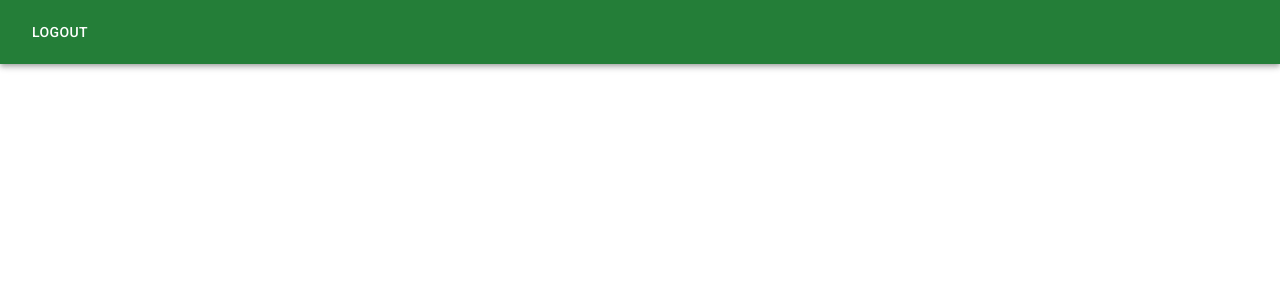
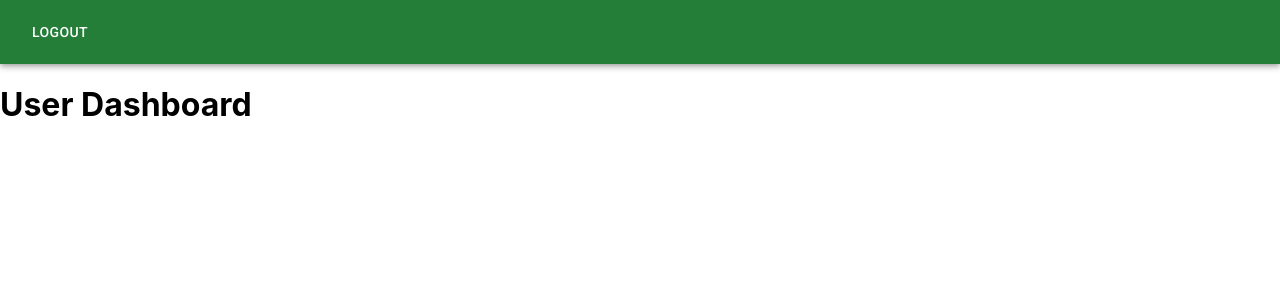
Before and after one commit to teanirudh/secure-storage, a React (Create React App) app in the folder frontend/: page /user/dashboard in a window 1280 px wide. Before the commit this address had no page. Shown: the top 300 px of the page. Built offline with nearby package versions, Linux system fonts and the light colour scheme; sample sign-in values are in the browser's storage.

Commit message:
Add user dashboard

```diff
--- a/frontend/src/App.js
+++ b/frontend/src/App.js
@@ -8,6 +8,7 @@ import Login from "./screens/Login";
 import PrivateRoute from "./utils/PrivateRoute";
 import { theme } from "./utils/ThemeProvider";
 import AdminDashboard from "./screens/AdminDashboard";
+import UserDashboard from "./screens/UserDashboard";
 
 function App() {
   return (
@@ -19,7 +20,8 @@ function App() {
             <Routes>
               <Route path="/" element={<Login />} exact />
               <Route path="/login" element={<Login />} />
-              <Route path="/dashboard" element={<PrivateRoute><AdminDashboard /></PrivateRoute>} />
+              <Route path="/admin/dashboard" element={<PrivateRoute><AdminDashboard /></PrivateRoute>} />
+              <Route path="/user/dashboard" element={<PrivateRoute><UserDashboard /></PrivateRoute>} />
             </Routes>
           </AuthProvider>
         </Router>
--- a/frontend/src/contexts/AuthContext.js
+++ b/frontend/src/contexts/AuthContext.js
@@ -31,7 +31,14 @@ export const AuthProvider = ({ children }) => {
       setAuthTokens(data);
       setUser(jwt_decode(data.access));
       localStorage.setItem("authTokens", JSON.stringify(data));
-      navigate("/dashboard");
+
+      const isAdmin = jwt_decode(data.access).is_superuser;
+      if (isAdmin) {
+        navigate("/admin/dashboard");
+      }
+      else {
+        navigate("/user/dashboard");
+      }
     }
     else {
       alert("Invalid username or password");
--- /dev/null
+++ b/frontend/src/screens/UserDashboard.js
@@ -0,0 +1,9 @@
+const UserDashboard = () => {
+  return (
+    <div>
+      <h1>User Dashboard</h1>
+    </div>
+  );
+};
+
+export default UserDashboard;
```
